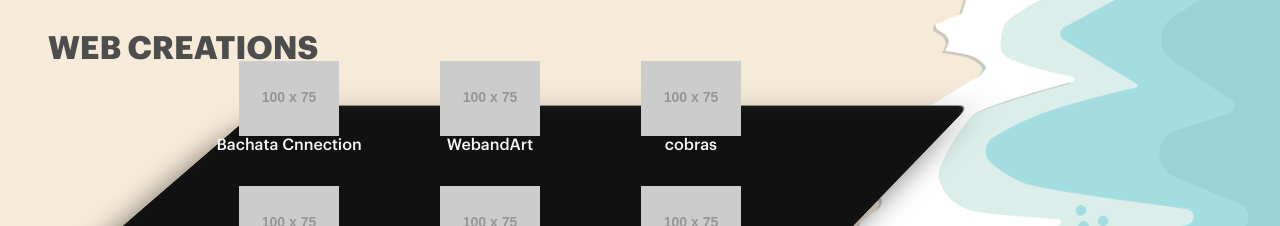
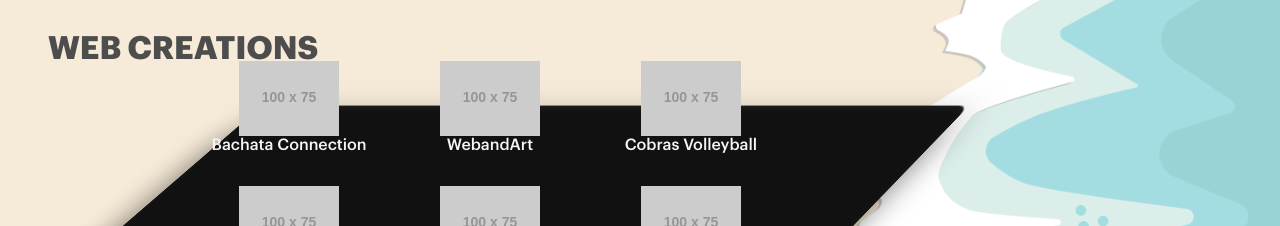
Before and after one commit to andyjalex/WebCV, a plain HTML site: page index.html in a window 1280 px wide. Shown: the part 920-1146 px from the top of the page. Drawn offline with Linux system fonts and the light colour scheme; placeholder pictures from the web are drawn by us.

Commit message:
Update index.html

```diff
--- a/index.html
+++ b/index.html
@@ -76,7 +76,7 @@
                 alt="Site 1 Thumbnail"
               />
               <a href="https://www.bachataconnection.com"
-                >Bachata Cnnection</a
+                >Bachata Connection</a
               >
             </div>
             <div class="url-item">
@@ -91,7 +91,7 @@
                 src="https://placehold.co/100x75?text=Site+3"
                 alt="Site 3 Thumbnail"
               />
-              <a href="https://cobras.onrender.com/">cobras</a>
+              <a href="https://cobras.onrender.com/">Cobras Volleyball</a>
             </div>
             <div class="url-item">
               <img
```
